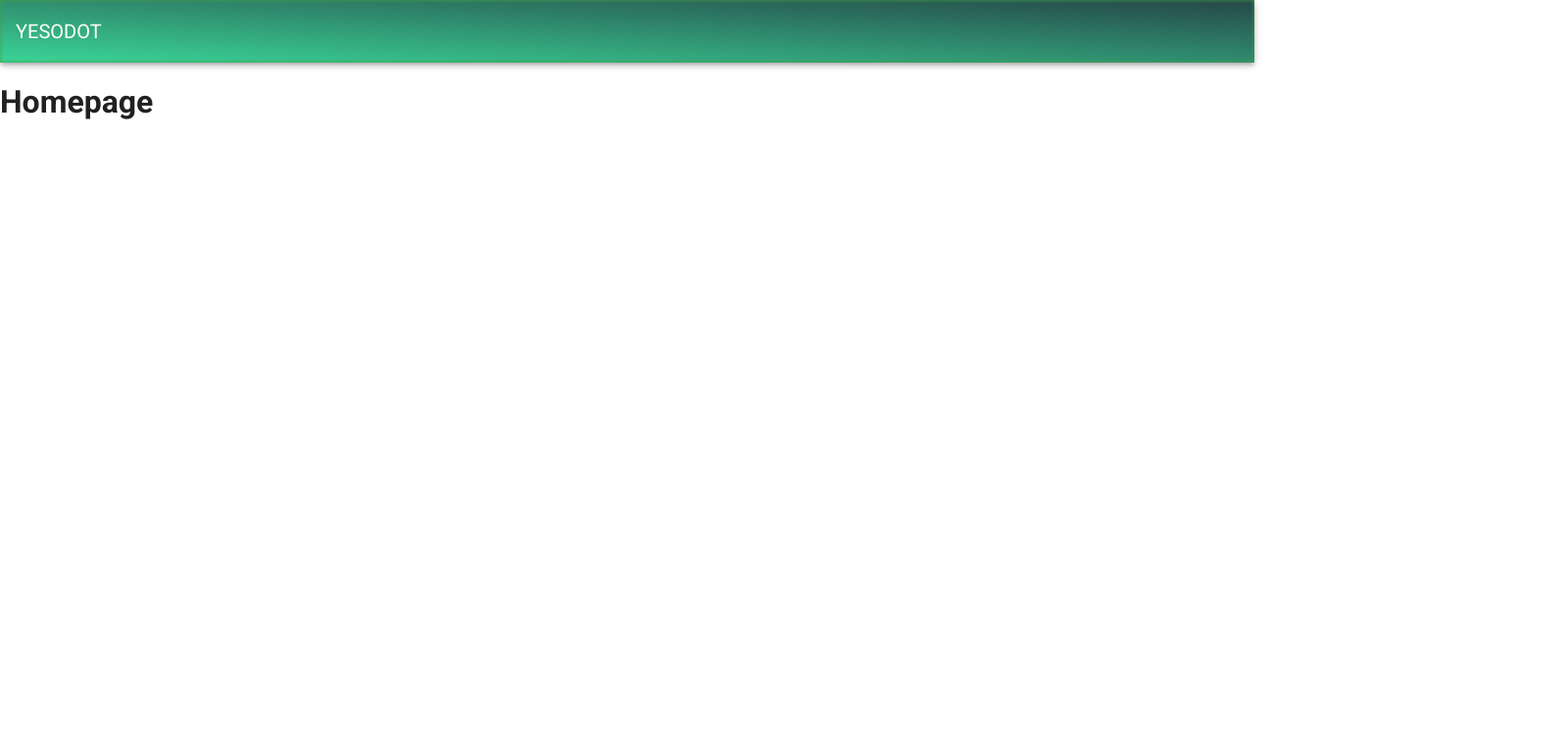
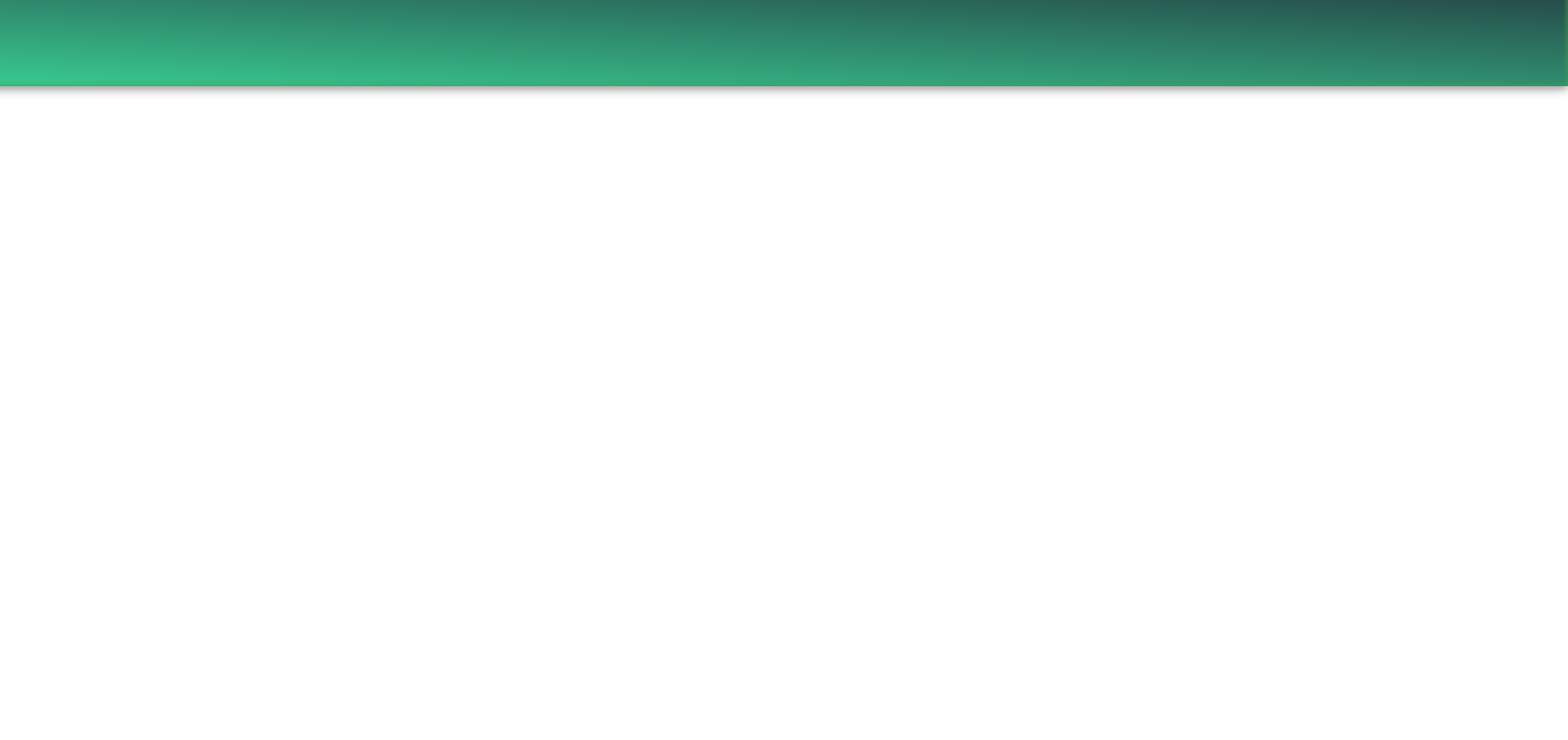
Before and after one commit to Irish-Cream-Team/albaino-client, a Vue app: page / in a window 1280 px wide. Shown: the top 756 px of the page at 98% size, 1600 px wide, since content can reach past the window. Built offline with nearby package versions, Linux system fonts and the light colour scheme.

Commit message:
style: added some style changes.

```diff
--- a/public/main.css
+++ b/public/main.css
@@ -1,3 +1,7 @@
-html {
-    overflow-y: hidden;
+.class1 {
+    transform: scale(1.5);
 }
+
+.class2 {
+
+}
--- a/src/App.vue
+++ b/src/App.vue
@@ -1,26 +1,37 @@
 <template>
   <v-app>
+    <v-hover>
+      <v-card-title
+      slot-scope="{ hover }"
+      :class="`${hover? 'class1': 'class2'}`">
+
         <v-app-bar absolute color="#43a047" dark>
           <template v-slot:img="{ props }">
             <v-img
               v-bind="props"
-          gradient="to top right, rgba(55,236,186,.7), rgba(25,32,72,.7)"
-        ></v-img>
+              gradient="to top right, rgba(55,236,186,.7), rgba(25,32,72,.7)">
+            </v-img>
           </template>
 
+          <v-app-bar-nav-icon></v-app-bar-nav-icon>
+
           <v-toolbar-title>YESODOT</v-toolbar-title>
+
+
         </v-app-bar>
-    <v-container style="height: 80px;"></v-container>
+      </v-card-title>
+    </v-hover>
+
+    <v-container style="height: 800px;"></v-container>
+
     <v-main>
       <router-view></router-view>
     </v-main>
+
   </v-app>
 </template>
 
 
-<style>
-  html { overflow-y: auto }
-</style>
 
 
 <script>
```
Lines whose indentation alone changed are shown as unchanged.
